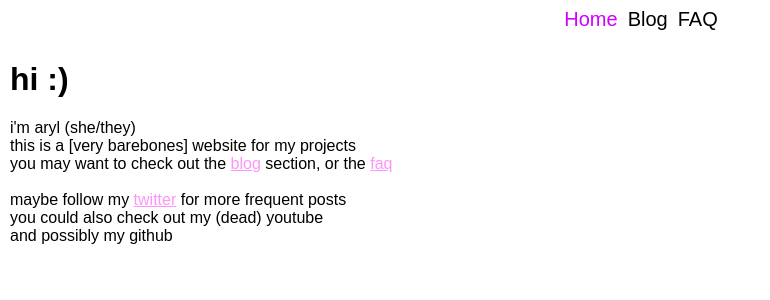
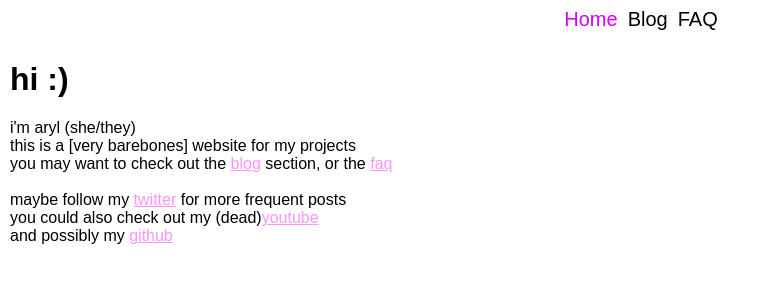
Before and after one commit to isopropyletherperoxide/isopropyletherperoxide.github.io, a Jekyll site: the page built from index.html, in a window 1280 px wide. Shown: the top 300 px of the page, without its empty margins (0-770 px from the left). Built offline with Jekyll 4.4.1, drawn with Linux system fonts in a browser that asks for light colours; part of the change alters nothing that is shown.

Commit message:
you know

```diff
--- a/index.html
+++ b/index.html
@@ -11,5 +11,5 @@ this is a [very barebones] website for my projects </br>
 you may want to check out the <a href= /blog>blog</a> section, or the <a href="/about">faq</a> </br>
 </br>
 maybe follow my <a href="https://www.twitter.com/endless_sine">twitter</a> for more frequent posts</br>
-you could also check out my (dead) youtube </br>
-and possibly my github
+you could also check out my (dead)<a href="https://www.youtube.com/channel/UCP5KSO8JNiXSLY9bW24Ko2A">youtube</a></br>
+and possibly my <a href="https://github.com/isopropyletherperoxide">github</a>
```
Also changed, not shown: 2 other files.
